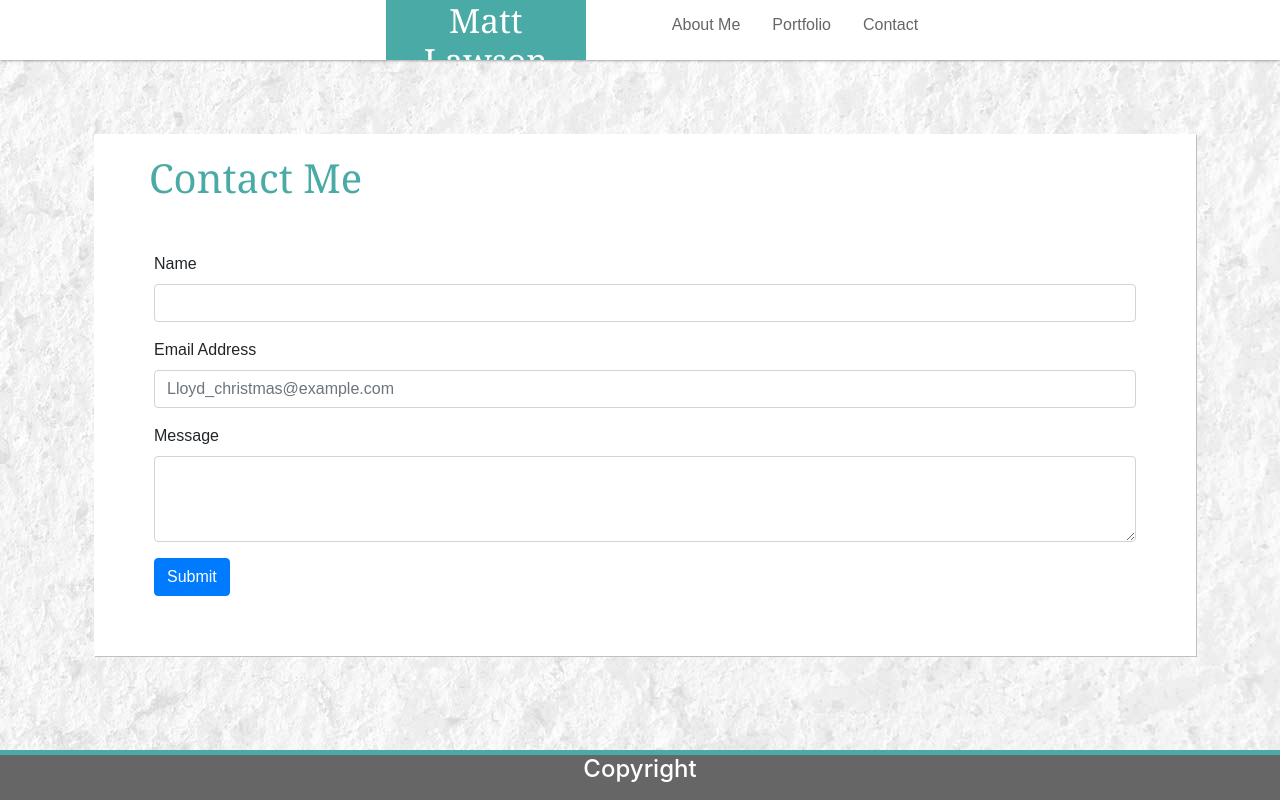
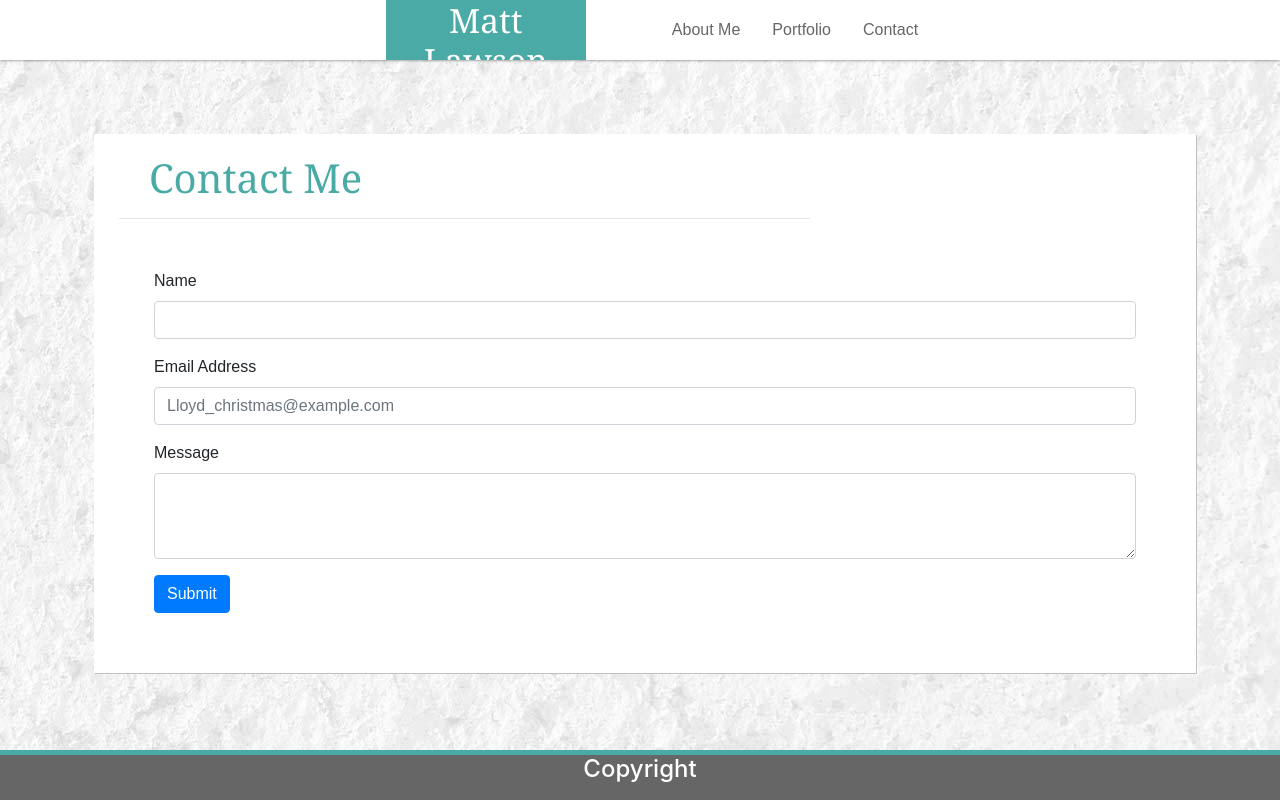
Before and after one commit to mattylaw192/Bootstrap-Portfolio, a plain HTML site: page contact.html in a window 1280 px wide. Drawn offline with nearby package versions, Linux system fonts and the light colour scheme.

Commit message:
Added margin to top of nav links

```diff
--- a/assets/style.css
+++ b/assets/style.css
@@ -18,7 +18,7 @@
 
 .nav-link {
     color:#666666;
-    margin:5px 0px 0px 0px;
+    margin:10px 0px 0px 0px;
 
 
 }
--- a/contact.html
+++ b/contact.html
@@ -34,6 +34,7 @@
         <div class="main-content">
             <div class="col-md-8">
                 <h1>Contact Me</h1>
+                <hr>
 
               </div>
         <form>
```
